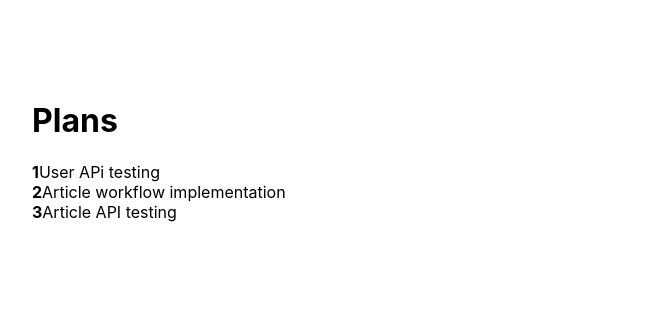
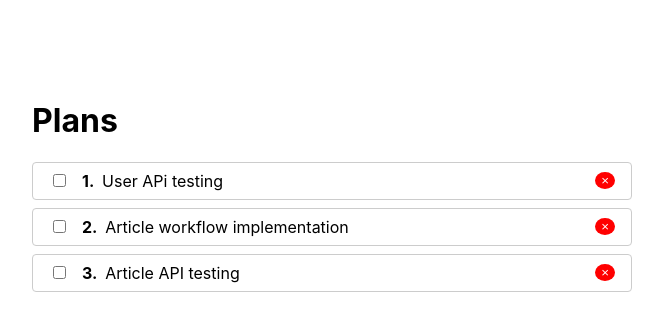
Before and after one commit to erkizie/react-planner, a React (Create React App) app: page / in a window 1280 px wide. Shown: the top 330 px of the page, without its empty margins (308-971 px from the left). Built offline with nearby package versions, Linux system fonts and the light colour scheme.

Commit message:
Update state on checkbox. Styles for todoitem

```diff
--- a/src/App.js
+++ b/src/App.js
@@ -1,16 +1,28 @@
+import React from 'react';
 import TodoList from './components/todo/TodoList'
 
 function App() {
-  const todos = [
-  {id: 1, completed: false, title: 'User APi testing'},
-  {id: 2, completed: false, title: 'Article workflow implementation'},
-  {id: 3, completed: false, title: 'Article API testing'}
-  ]
+  const [todos, setTodos] = React.useState([
+    {id: 1, completed: false, title: 'User APi testing'},
+    {id: 2, completed: false, title: 'Article workflow implementation'},
+    {id: 3, completed: false, title: 'Article API testing'}
+  ])
+
+  function changeTodo(id) {
+    setTodos(
+      todos.map(todo => {
+        if (todo.id === id) {
+          todo.completed = !todo.completed
+        }
+        return todo
+      })
+    )
+  }
 
   return (
     <div className="wrapper">
       <h1>Plans</h1>
-      < TodoList todos={todos} />
+      < TodoList todos={todos} onChange={changeTodo} />
     </div>
   );
 }
--- a/src/components/todo/TodoItem.js
+++ b/src/components/todo/TodoItem.js
@@ -1,12 +1,41 @@
 import React from 'react'
 import PropTypes from 'prop-types'
 
+const styles = {
+  li: {
+    display: 'flex',
+    justifyContent: 'space-between',
+    alignItems: 'center',
+    padding: '.5rem 1rem',
+    border: '1px solid #ccc',
+    borderRadius: '4px',
+    marginBottom: '.5rem'
+  },
+
+  input: {
+    marginRight: '1rem'
+  }
+}
+
 // Since we know the name of the key from props, we can use { todo } instead of props.todo
-function TodoItem({ todo, index }) {
+function TodoItem({ todo, index, onChange }) {
+  const classes = []
+  if (todo.completed) {
+    classes.push('done')
+  }
+
   return(
-    <li>
-      <strong>{index + 1}</strong >
-      {todo.title}
+    <li style={styles.li} className={classes.join(' ')}>
+      <span>
+        <input type="checkbox"
+               checked={todo.completed}
+               style={styles.input}
+               onChange={() => onChange(todo.id)}/>
+        <strong>{index + 1}. </strong>
+        &nbsp;
+        {todo.title}
+      </span>
+      <button className='rm'>&times;</button>
     </li>
   )
 }
@@ -14,7 +43,8 @@ function TodoItem({ todo, index }) {
 //Validation
 TodoItem.propTypes = {
   todo: PropTypes.object.isRequired,
-  index: PropTypes.number
+  index: PropTypes.number,
+  onChange: PropTypes.func.isRequired
 }
 
 export default TodoItem
--- a/src/components/todo/TodoList.js
+++ b/src/components/todo/TodoList.js
@@ -15,7 +15,7 @@ function TodoList(props) {
   return (
     <ul style={styles.ul}>
       { props.todos.map((todo, index) =>{
-        return <TodoItem todo={todo} key={todo.id} index={index} />
+        return <TodoItem todo={todo} key={todo.id} index={index} onChange={props.onChange}/>
       }) }
     </ul>
   );
@@ -23,7 +23,8 @@ function TodoList(props) {
 
 //Validation
 TodoList.propTypes = {
-  todos: PropTypes.arrayOf(PropTypes.object).isRequired
+  todos: PropTypes.arrayOf(PropTypes.object).isRequired,
+  onChange: PropTypes.func.isRequired
 }
 
 export default TodoList
--- a/src/index.css
+++ b/src/index.css
@@ -17,3 +17,14 @@ code {
   margin: 0 auto;
   width: 600px;
 }
+
+.rm {
+  background: red;
+  border-radius: 50%;
+  color: #fff;
+  border: none;
+}
+
+.done {
+  background: lightgreen;
+}
```
